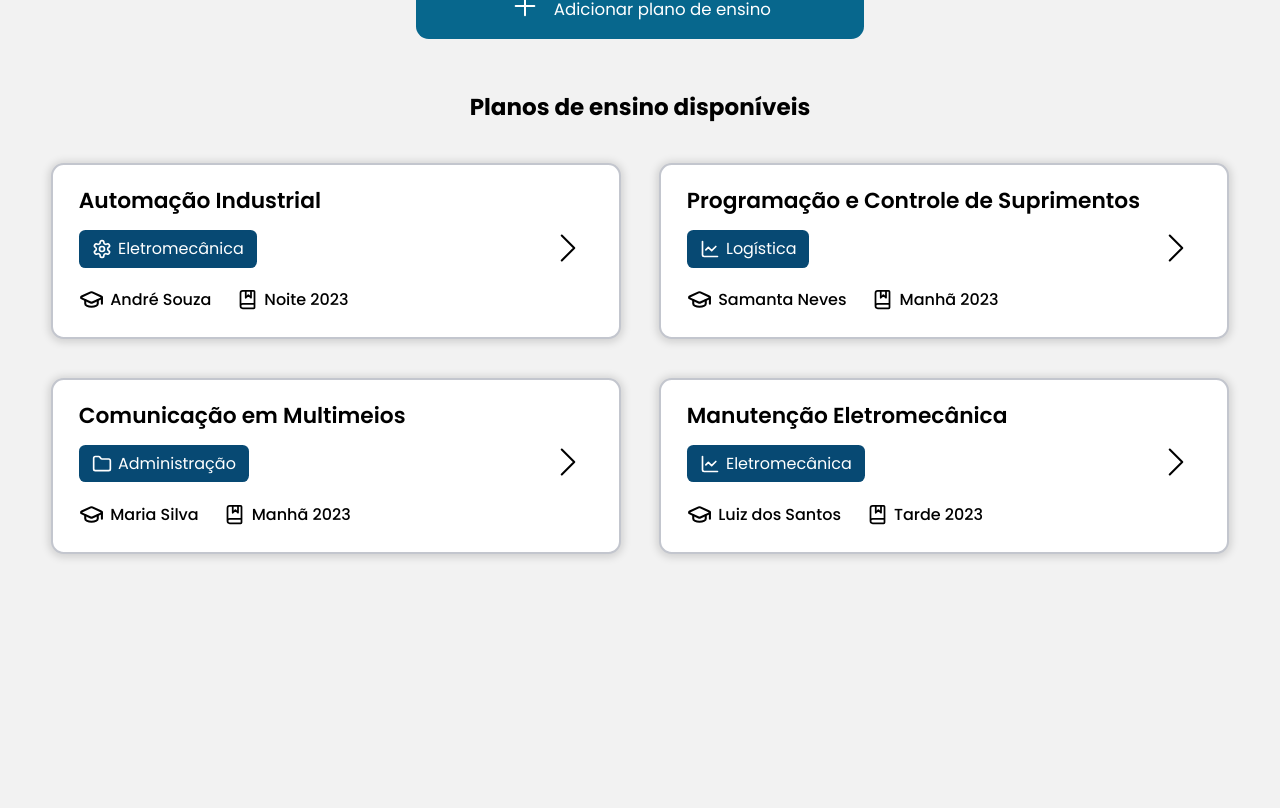
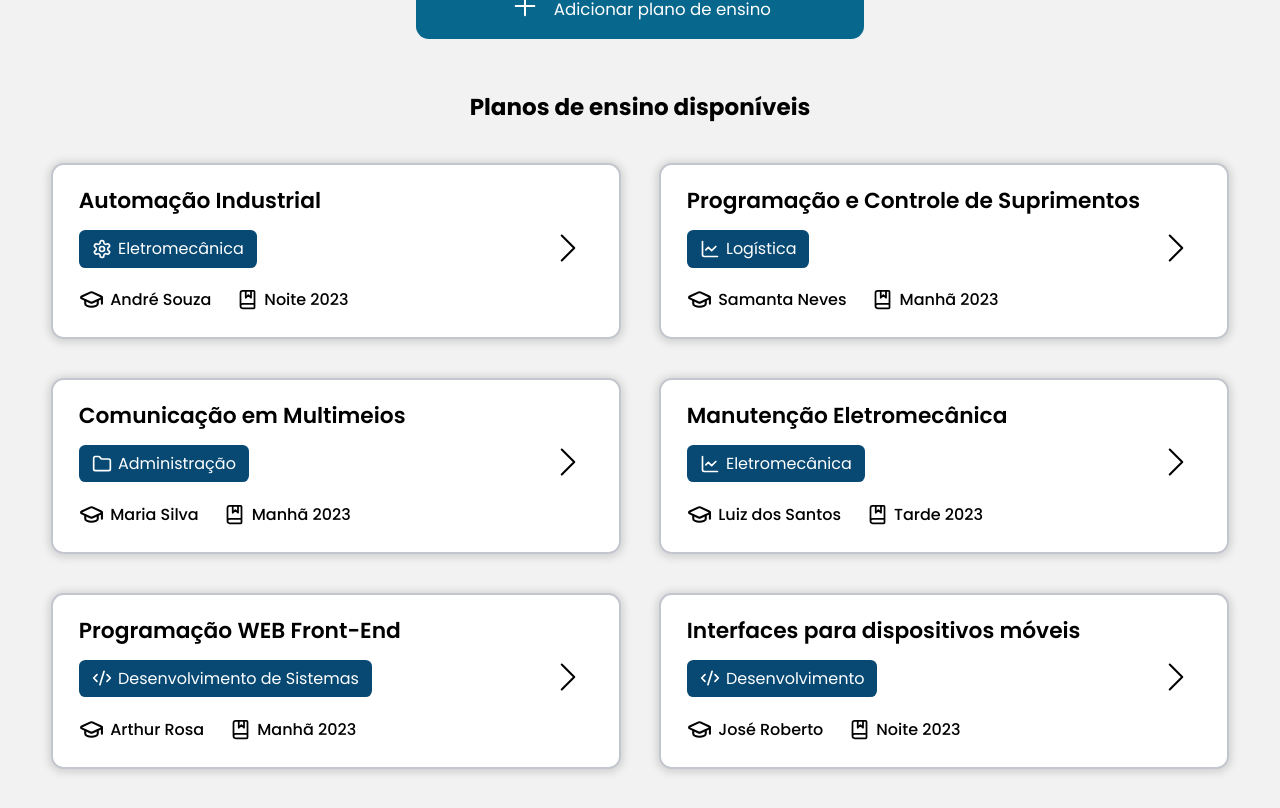
Before and after one commit to larissacoelho21/PlanneEdu-FrontEnd, a React (Vite) app in the folder PlanneEdu_Front/: page /plansensino in a window 1280 px wide. Shown: the part 364-1172 px from the top of the page. Before the commit the page ends 957 px from the top, so only its background shows below. Built offline with nearby package versions, Linux system fonts and the light colour scheme.

Commit message:
Finalização da página referente aos planos de ensino (GERAL)

```diff
--- a/PlanneEdu_Front/src/Pages/Teacher/PlanEnsino.tsx
+++ b/PlanneEdu_Front/src/Pages/Teacher/PlanEnsino.tsx
@@ -2,13 +2,14 @@ import "../../Css/Teacher/PlanEnsino.css";
 import { NavBarProfessor } from "../../Components/NavBar-Professores/navBarProfessor";
 
 /* importando icones para a construção da página */
-import { ChevronRight } from 'lucide-react';
+import { ChevronRight, Code } from 'lucide-react';
 import { Settings } from 'lucide-react';
 import { GraduationCap } from 'lucide-react';
 import { BookMarked } from 'lucide-react';
 import { ChartLine } from 'lucide-react';
 import { Folder } from 'lucide-react';
 import { Plus } from 'lucide-react';
+import { CodeXml } from 'lucide-react';
 
 
 export function PlanEnsino() {
@@ -121,6 +122,52 @@ export function PlanEnsino() {
                             <ChevronRight size={50} color="black" strokeWidth={1} />
                         </div>
                     </div>
+
+                    <div className="Card">
+                        <div className="Data">
+                            <h3 className="Subject">Programação WEB Front-End</h3>
+                            <div className="tag-course">
+                                <CodeXml size={20} color="white" />
+                                <p>Desenvolvimento de Sistemas</p>
+                            </div>
+                            <div className="Info">
+                                <div className="Teacher">
+                                    <GraduationCap size={25} color="black" strokeWidth={2} />
+                                    <p>Arthur Rosa</p>
+                                </div>
+                                <div className="Class">
+                                    <BookMarked size={21} color="black" strokeWidth={2} />
+                                    <p>Manhã 2023</p>
+                                </div>
+                            </div>
+                        </div>
+                        <div className="Arrow">
+                            <ChevronRight size={50} color="black" strokeWidth={1} />
+                        </div>
+                    </div>
+
+                    <div className="Card">
+                        <div className="Data">
+                            <h3 className="Subject">Interfaces para dispositivos móveis</h3>
+                            <div className="tag-course">
+                                <CodeXml size={20} color="white" />
+                                <p>Desenvolvimento</p>
+                            </div>
+                            <div className="Info">
+                                <div className="Teacher">
+                                    <GraduationCap size={25} color="black" strokeWidth={2} />
+                                    <p>José Roberto</p>
+                                </div>
+                                <div className="Class">
+                                    <BookMarked size={21} color="black" strokeWidth={2} />
+                                    <p>Noite 2023</p>
+                                </div>
+                            </div>
+                        </div>
+                        <div className="Arrow">
+                            <ChevronRight size={50} color="black" strokeWidth={1} />
+                        </div>
+                    </div>
                 </div>
             </div>
         </main>
```
